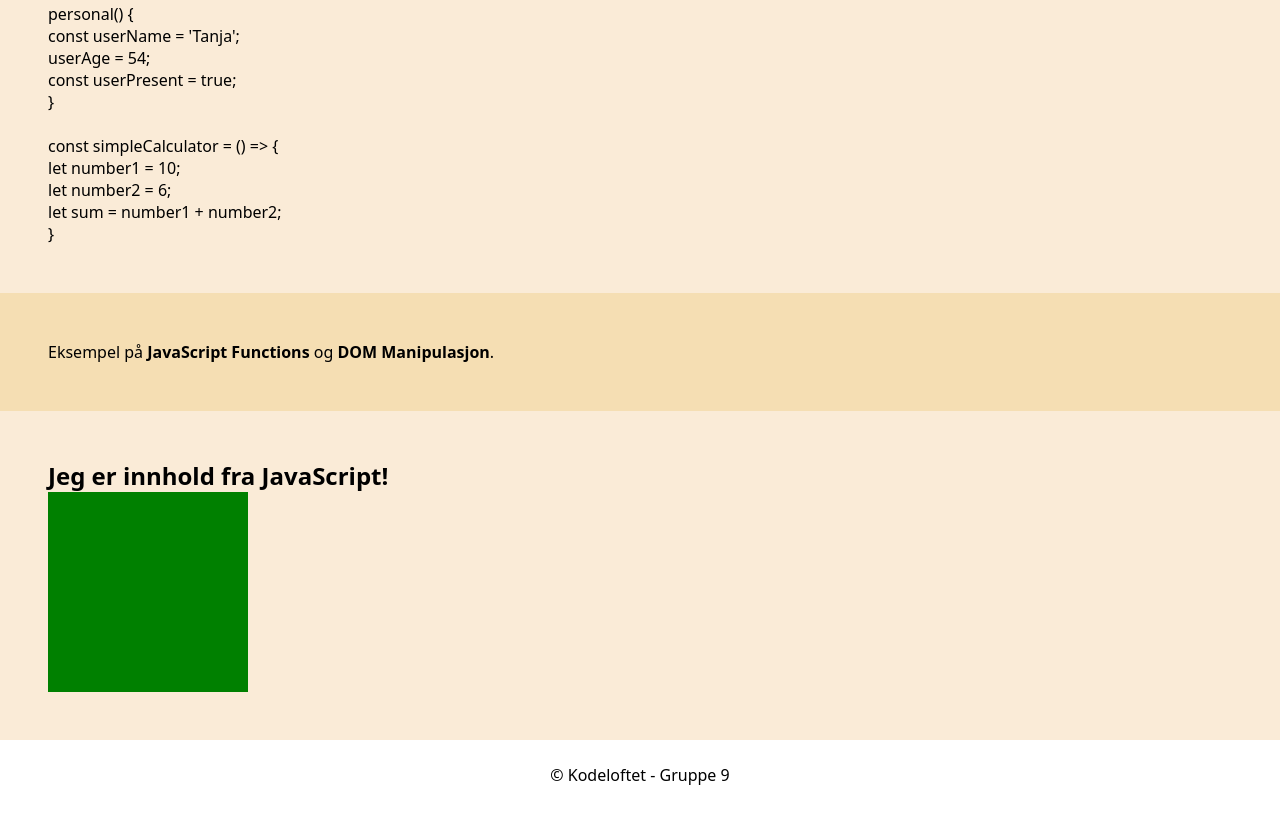
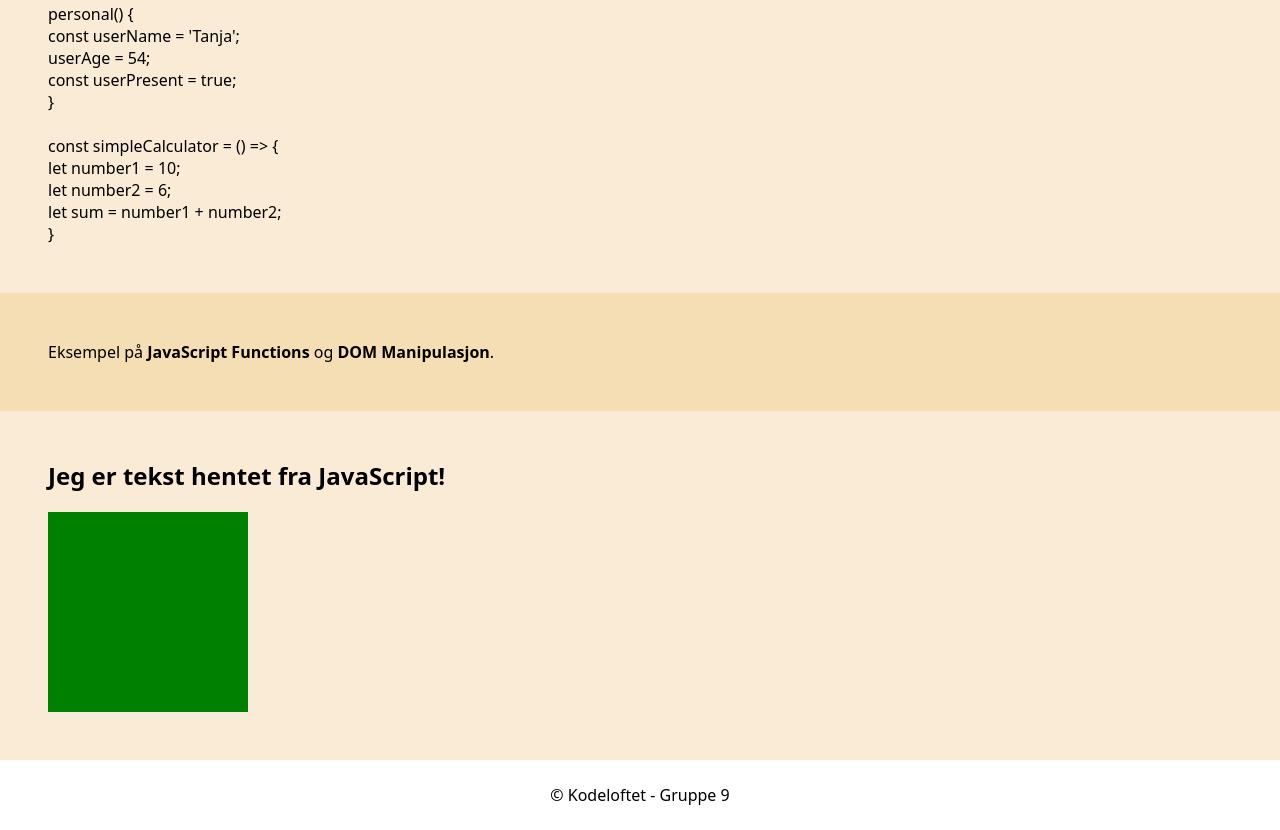
Before and after one commit to Tanjakidoy/U13-Grunnleggende-JavaScript-Kodeloftet, a website: page index.html in a window 1280 px wide. Shown: the part 790-1620 px from the top of the page. Drawn offline with Linux system fonts and the light colour scheme.

Commit message:
After Lesson

```diff
--- a/script.js
+++ b/script.js
@@ -14,7 +14,7 @@ med ID-navnet fillInText fra HTML */
 const fillInText = document.getElementById('fillInText');
 console.log(fillInText);
 
-fillInText.textContent = 'Jeg er innhold fra JavaScript!';
+fillInText.textContent = 'Jeg er tekst hentet fra JavaScript!';
 
 const changeColor = document.getElementById('changeColor');
 console.log(changeColor);
--- a/styles.css
+++ b/styles.css
@@ -46,13 +46,12 @@ nav a[aria-current='page'] {
 }
 
 main {
-
-  }
-
+   }
 
   div {
     height: 200px;
     width: 200px;
+    margin-top: 20px;
   }
 
 img {
```
